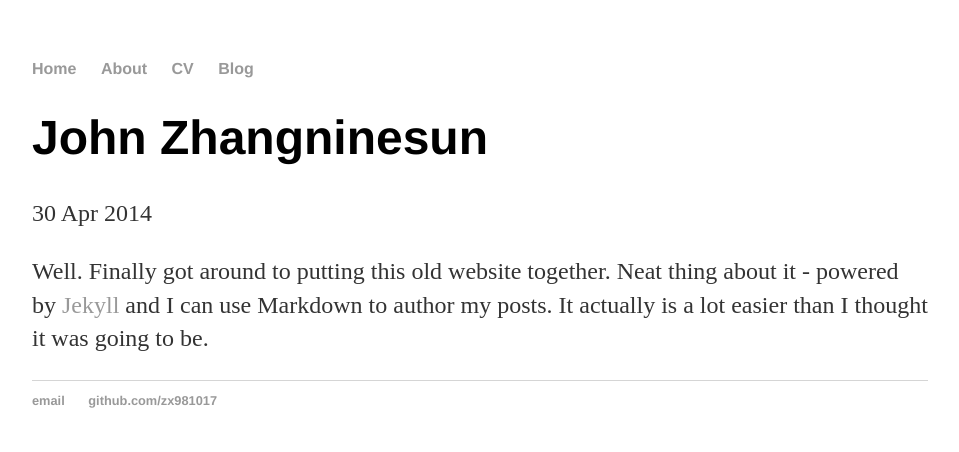
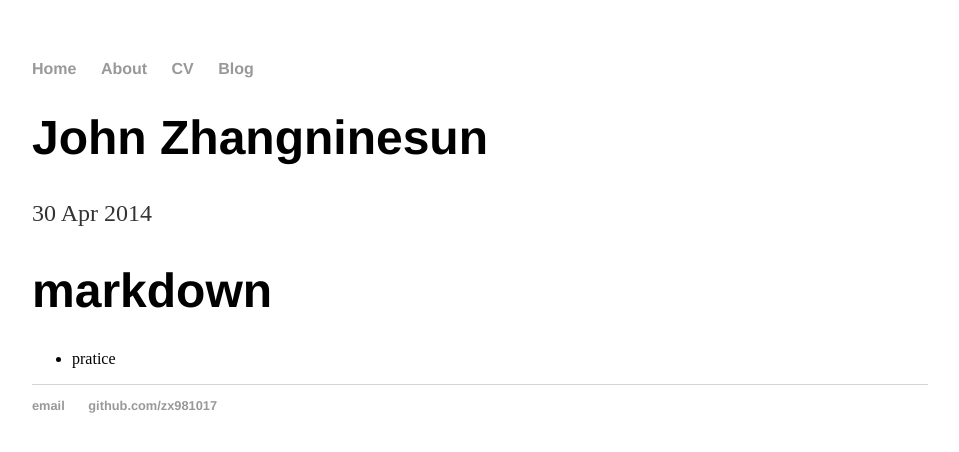
Before and after one commit to zx981017/zx981017.github.io, a Jekyll site: the page built from _posts/2019-10-25-blog-of-zhang-xu.md, in a window 1280 px wide. Shown: the top 452 px of the page, without its empty margins (160-1119 px from the left). Built offline with Jekyll 4.4.1, drawn with Linux system fonts in a browser that asks for light colours.

Commit message:
Update 2019-10-25-blog-of-zhang-xu.md

```diff
--- a/_posts/2019-10-25-blog-of-zhang-xu.md
+++ b/_posts/2019-10-25-blog-of-zhang-xu.md
@@ -4,4 +4,5 @@
 date: 2014-04-30
 ---
 
-Well. Finally got around to putting this old website together. Neat thing about it - powered by [Jekyll](http://jekyllrb.com) and I can use Markdown to author my posts. It actually is a lot easier than I thought it was going to be.
+# markdown
+* pratice
```
